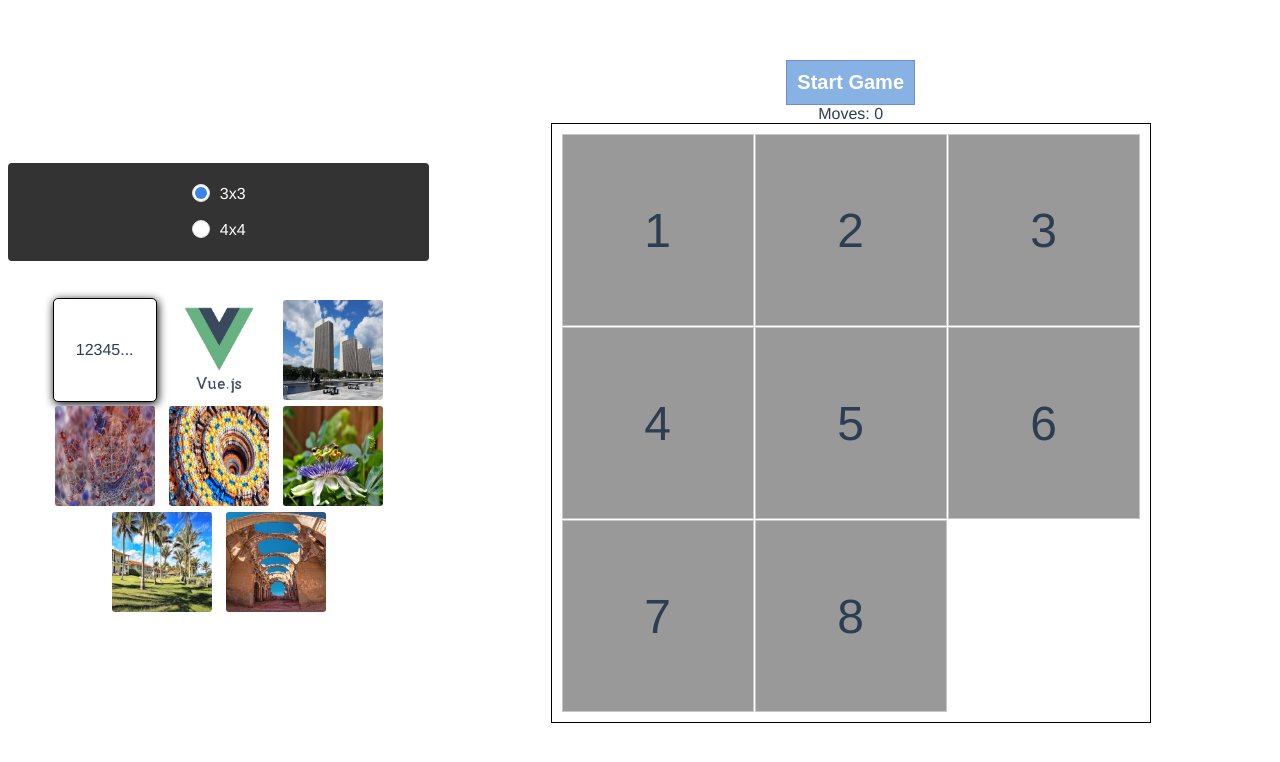
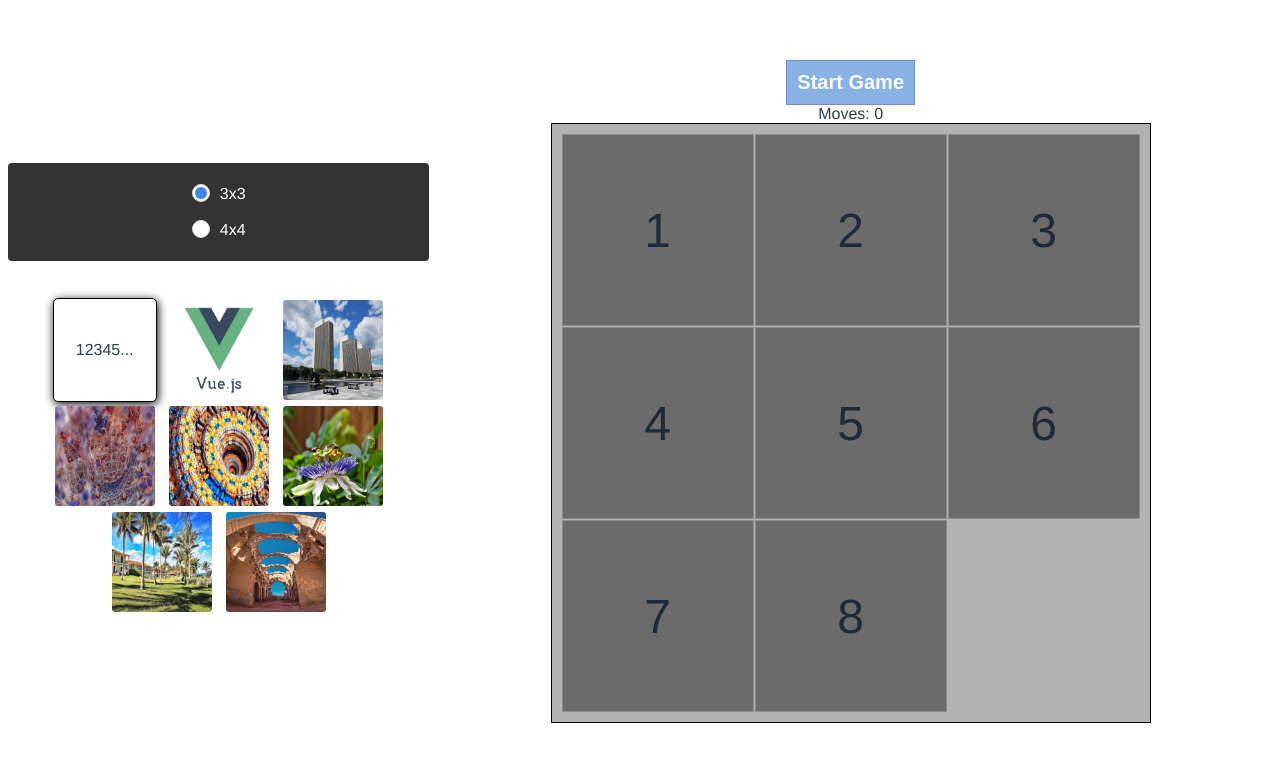
Before and after one commit to chtibrah/taquin, a Vue app: page /#/ in a window 1280 px wide. Shown: the top 762 px of the page. Built offline with nearby package versions, Linux system fonts and the light colour scheme.

Commit message:
add backlayer on taquin main game box

```diff
--- a/src/components/Taquin.vue
+++ b/src/components/Taquin.vue
@@ -9,6 +9,7 @@
         gridTemplateColumns: 'repeat(' + grid + ', 1fr)',
         gridTemplateRows: 'repeat(' + grid + ', 1fr)',
         gridGap: gridGap}">
+        <div class="game-starter" v-show="gameStarts !== true"></div>
         <piece :myWidth="pieceWidth"
           v-for="(piece, index) in shuffledPieces"
           :myHeight="pieceHeight"
@@ -234,6 +235,15 @@ export default {
   margin: 0 auto;
   padding: 10px;
   position: relative;
+  .game-starter {
+    position: absolute;
+    top: 0;
+    left: 0;
+    right: 0;
+    bottom: 0;
+    background-color: rgba(0,0,0,0.3);
+    z-index: 1;
+  }
 }
 .win {
   position: absolute;
```
